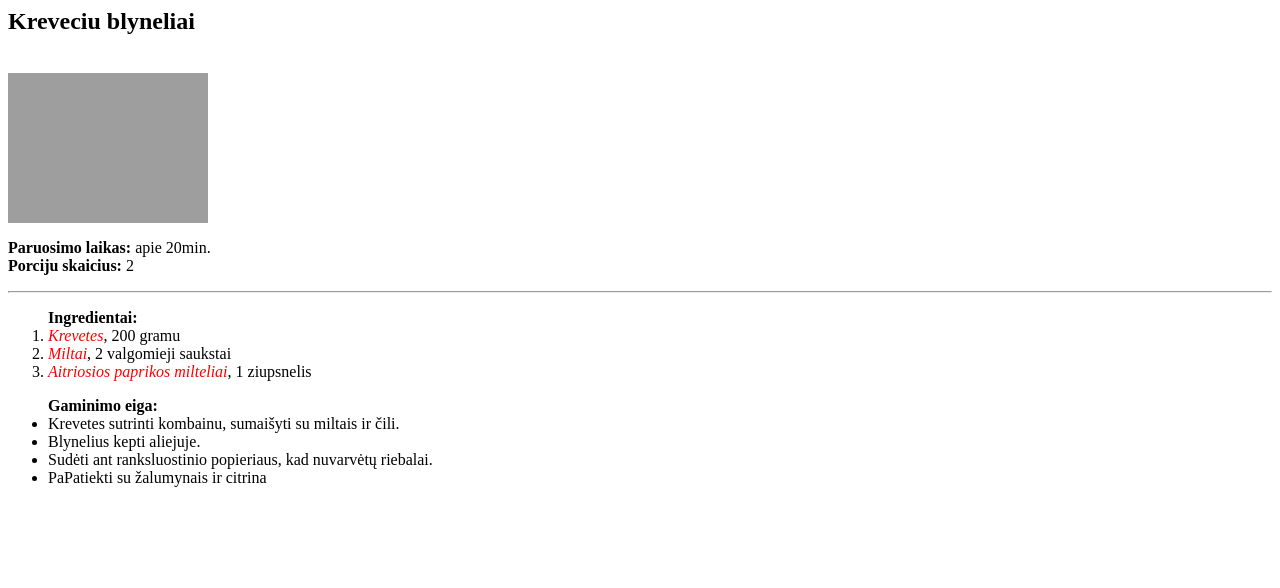
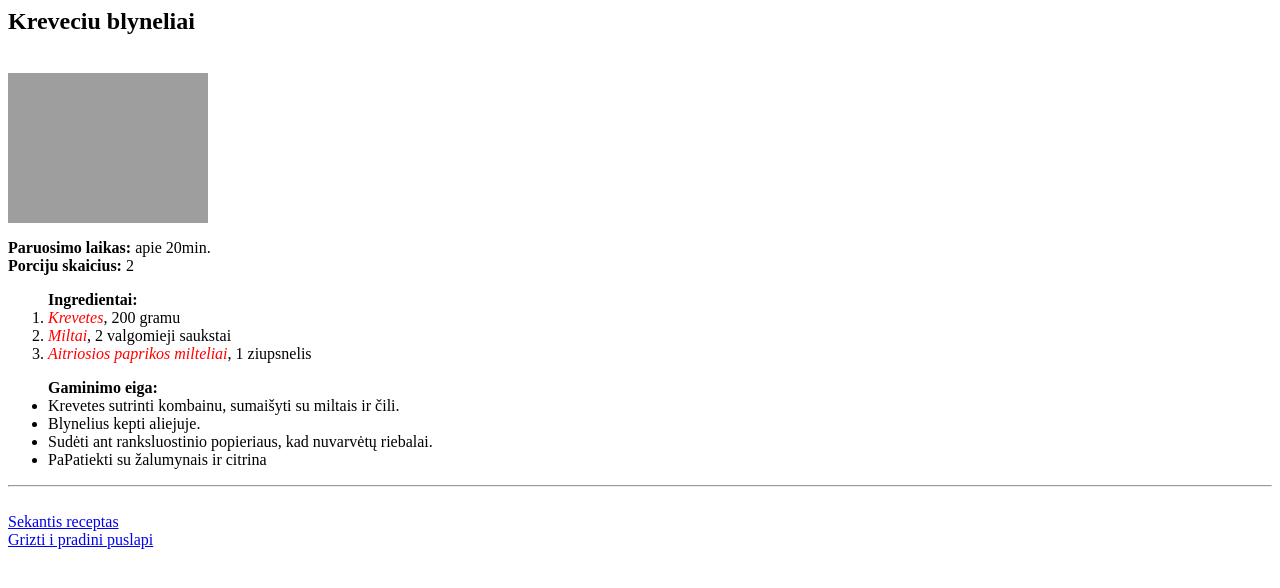
Before and after one commit to KLPVM-naujokai/receptu-svetaine, a PHP site: page /receptai1.php in a window 1280 px wide. Shown: the top 588 px of the page. Run offline with PHP 8.4, Linux system fonts and the light colour scheme; grey boxes are pictures that could not be loaded.

Commit message:
Update receptai1.php

```diff
--- a/receptai1.php
+++ b/receptai1.php
@@ -4,7 +4,7 @@
 <h2>Kreveciu blyneliai</h2><br>
 <img src="https://www.receptai.lt/uploads/modules/recipes/thumb380x250/10229.jpg" alt ="Kreveciu blyneliai" width ="200", height ="150">
 <p><b>Paruosimo laikas:</b> apie 20min.<br>
-<b>Porciju skaicius:</b> 2</p><hr>
+<b>Porciju skaicius:</b> 2</p>
 
 <ol><b>Ingredientai:</b>
   <li><em><text style="color:red;">Krevetes</text></em>, 200 gramu</li>
@@ -19,7 +19,10 @@
   <li>Blynelius kepti aliejuje.</li>
   <li>Sudėti ant ranksluostinio popieriaus, kad nuvarvėtų riebalai.</li>
   <li>PaPatiekti su žalumynais ir citrina</li>
-</ul>
+</ul><hr><br>
+
+<a href="receptai2.php">Sekantis receptas</a><br>
+<a href="index.php">Grizti i pradini puslapi</a>
 
 
 
```
